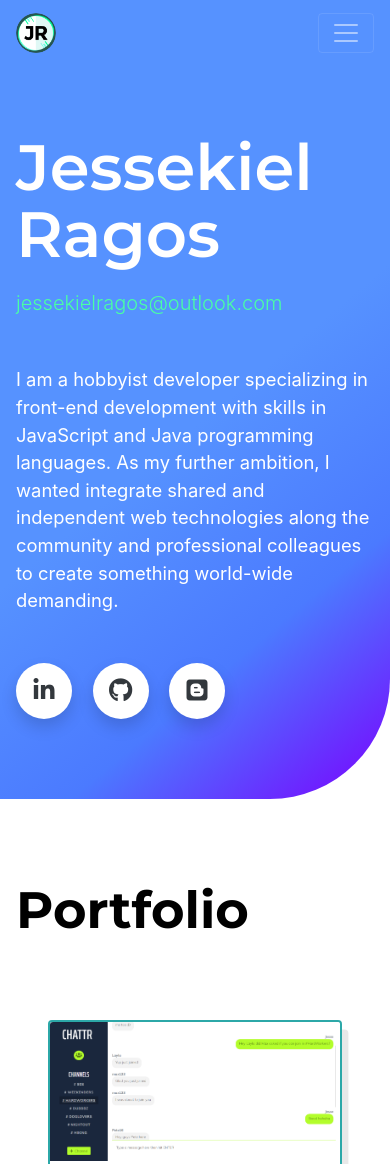
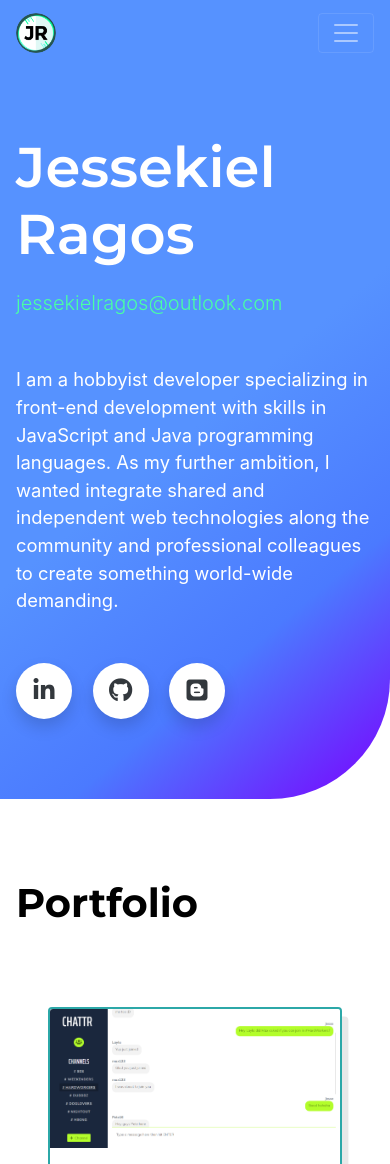
Before and after one commit to jesseragos/jesseragos.github.io, a plain HTML site: page index.html in a window 390 px wide. Shown: the top 1164 px of the page. Drawn offline with Linux system fonts and the light colour scheme; a web font is replaced by a local one.

Commit message:
Fix responsive issues in 1920px and mobile

```diff
--- a/css/resume.css
+++ b/css/resume.css
@@ -190,7 +190,8 @@ div.lead {
 section.resume-section {
   padding-top: 5rem !important;
   padding-bottom: 5rem !important;
-  max-width: 75rem;
+  /* max-width: 75rem; */
+  max-width: 100%;
 }
 
 section.resume-section .resume-item .resume-date {
@@ -389,3 +390,19 @@ hr {
 .img-profile:hover {
   box-shadow: 0 0.1rem 0.8rem rgba(0, 0, 0, 0.38);
 }
+
+h1,
+h2,
+h3 {
+  word-break: break-word;
+}
+
+@media (min-width: 320px) {
+  h2 {
+    font-size: 2.5rem;
+  }
+
+  h1 {
+    font-size: 3.5rem;
+  }
+}
```
